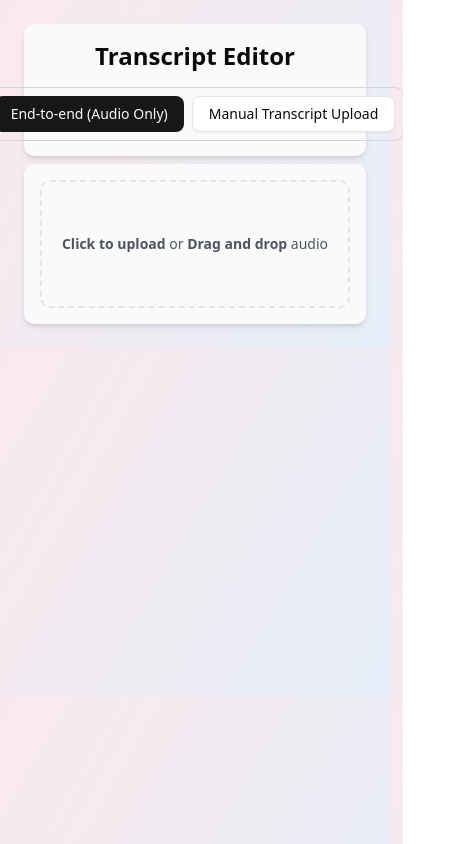
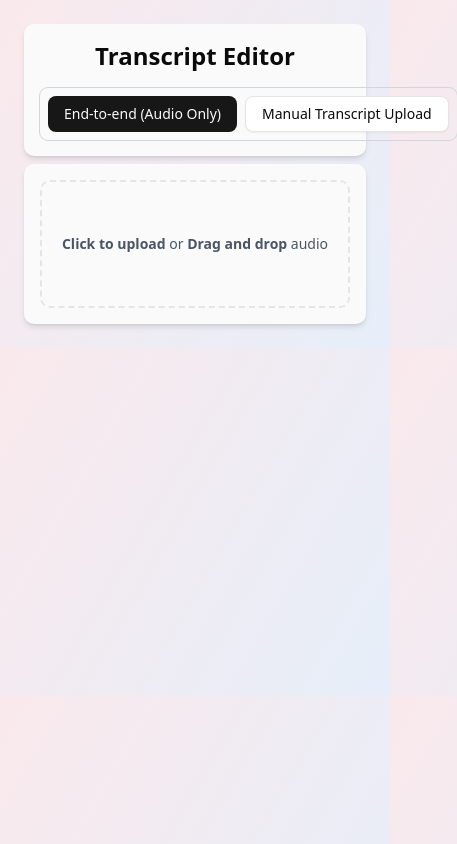
Before and after one commit to Byrrajus12/transcript_editor, a Next.js app in the folder frontend/: page / in a window 390 px wide. Shown: the whole page, 457 px wide, since content can reach past the window. Built offline with nearby package versions, Linux system fonts and the light colour scheme.

Commit message:
Responsive layout on mobile

```diff
--- a/frontend/src/app/page.tsx
+++ b/frontend/src/app/page.tsx
@@ -15,8 +15,8 @@ export default function Page() {
     <main className="p-6 max-w-7xl mx-auto space-y-6">
       <div className="rounded-lg shadow-md p-4 mb-2" style={{ backgroundColor: 'hsl(0 0% 98%)' }}>
         <h1 className="text-2xl text-center font-semibold">Transcript Editor</h1>
-        <div className="flex justify-center mt-4">
-          <div className="inline-flex p-2 gap-2 rounded-md outline outline-1 outline-gray-300">
+        <div className="mt-4">
+          <div className="inline-flex p-2 gap-2 rounded-md outline outline-1 outline-gray-300 mx-auto w-max">
             <Button
               variant={tab === "v2" ? "default" : "outline"}
               onClick={() => setTab("v2")}
```
